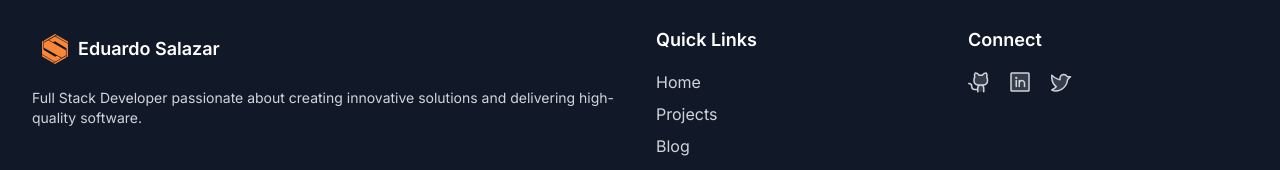
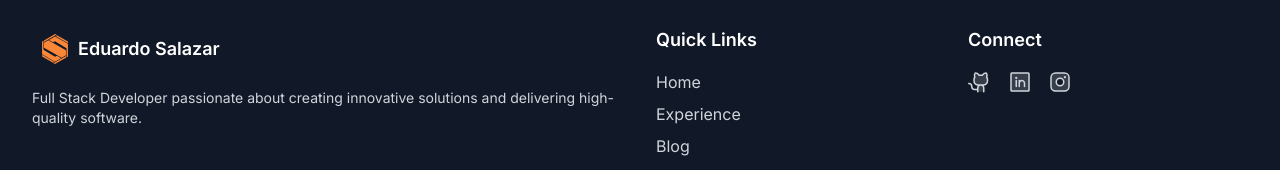
Before and after one commit to esalazarv/portafolio, a Next.js app: page / in a window 1280 px wide. Shown: the part 4424-4594 px from the top of the page. Built offline with nearby package versions, Linux system fonts and the light colour scheme.

Commit message:
fix: minor changes

```diff
--- a/src/components/footer.tsx
+++ b/src/components/footer.tsx
@@ -3,7 +3,7 @@ import Logo from "@/components/logo";
 import {
   GithubLogo,
   LinkedinLogo,
-  TwitterLogo,
+  InstagramLogo,
 } from "@phosphor-icons/react/dist/ssr";
 
 const Footer = () => {
@@ -40,15 +40,15 @@ const Footer = () => {
               </li>
               <li>
                 <Link
-                  href="/projects"
+                  href="#employers"
                   className="hover:text-white transition-colors"
                 >
-                  Projects
+                  Experience
                 </Link>
               </li>
               <li>
                 <Link
-                  href="/blog"
+                  href="#blog"
                   className="hover:text-white transition-colors"
                 >
                   Blog
@@ -56,7 +56,7 @@ const Footer = () => {
               </li>
               <li>
                 <Link
-                  href="/contact"
+                  href="#contact"
                   className="hover:text-white transition-colors"
                 >
                   Contact
@@ -86,12 +86,12 @@ const Footer = () => {
                 <LinkedinLogo size={24} weight="duotone" />
               </a>
               <a
-                href="https://twitter.com/yourusername"
+                href="https://instagram.com/yourusername"
                 target="_blank"
                 rel="noopener noreferrer"
                 className="hover:text-primary transition-colors"
               >
-                <TwitterLogo size={24} weight="duotone" />
+                <InstagramLogo size={24} weight="duotone" />
               </a>
             </div>
           </div>
```
